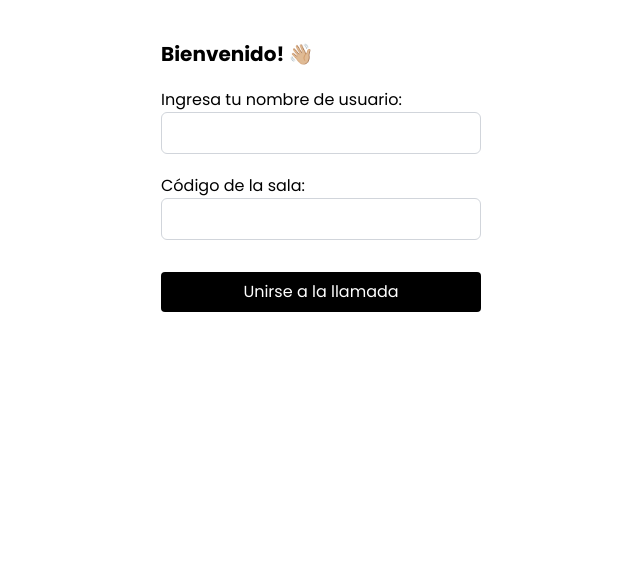
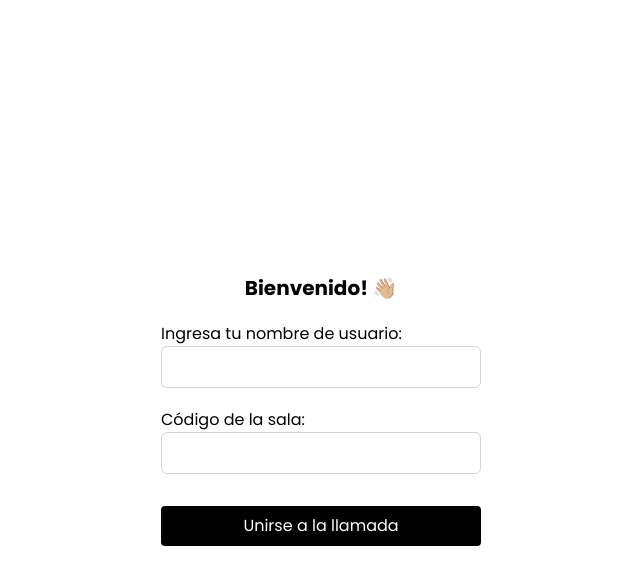
Before and after one commit to EdgarDev17/google-meetup, a Next.js app: page /lobby in a window 1280 px wide. Shown: the top 584 px of the page, without its empty margins (319-959 px from the left). Built offline with nearby package versions, Linux system fonts and the light colour scheme.

Commit message:
adding some animations

```diff
--- a/components/CameraPreview.js
+++ b/components/CameraPreview.js
@@ -3,8 +3,8 @@ import {useRef, useState, useEffect} from 'react'
 import {motion} from 'framer-motion'
 
 export default function CameraPreview({handlePreview}) {
-    const [localVideoTrack, setLocalVideoTrack] = useState(null) // Este es el video del participante : LocalVideoTrack
-    const [videoTrackID, setVideoTrackID] = useState('') // el Id del video
+    const [localVideoTrack, setLocalVideoTrack] = useState(null) // Este es el video del participante: LocalVideoTrack
+    const [videoTrackID, setVideoTrackID] = useState('') // el ID del video
 
     const videoRef = useRef()
 
--- a/components/Form.js
+++ b/components/Form.js
@@ -1,6 +1,7 @@
 import React from 'react'
 import Button from './buttons/Button'
 import Title from './Title';
+import {motion} from "framer-motion"
 
 function Form({
                   username,
@@ -11,11 +12,14 @@ function Form({
                   connecting,
               }) {
     return (
-        <div className='flex justify-center items-center'>
+        <motion.div
+            animate={{scale: [0.3, 1]}}
+            transition={{ease: "easeIn", duration: 0.5}}
+        >
             <form onSubmit={handleSubmit}>
+                <h1 className='text-xl text-center font-bold my-5'>Bienvenido! 👋🏼</h1>
                 <div className={'flex flex-col my-5'}>
-                    <h1 className='text-xl font-bold my-5'>Bienvenido! 👋🏼</h1>
-                    <label className={'mr-3'} htmlFor="name">
+                    <label htmlFor="name">
                         Ingresa tu nombre de usuario:
                     </label>
                     <input
@@ -48,14 +52,19 @@ function Form({
                     />
                 </div>
 
+                <motion.div
+                    whileHover={{scale: 1.1}}
+                >
                     <Button
                         type={'submit'}
                         disabled={connecting}
                         label={connecting ? 'Conectando...' : 'Unirse a la llamada'}
                     />
 
+                </motion.div>
+
             </form>
-        </div>
+        </motion.div>
     )
 }
 
--- a/components/VideoChat.js
+++ b/components/VideoChat.js
@@ -92,6 +92,7 @@ function VideoChat() {
         )
     } else {
         render = (
+            <div className={'w-full h-screen flex justify-center items-center'}>
                 <Form
                     username={username}
                     handleSubmit={handleSumbit}
@@ -100,6 +101,7 @@ function VideoChat() {
                     handleUsernameChange={handleUserName}
                     handleRoomNameChange={handleRoomName}
                 />
+            </div>
         )
     }
 
--- a/pages/index.js
+++ b/pages/index.js
@@ -8,7 +8,6 @@ import {motion} from "framer-motion"
 
 function Home() {
     const [showPreview, setShowPreview] = useState(false)
-    const [isRoomFullScreen, setIsRoomFullScreen] = useState(false)
 
     const handleCameraPreview = (isShown) => {
         setShowPreview(isShown)
@@ -66,6 +65,7 @@ function Home() {
                             </Link>
                         </div>
                     </div>
+
                     <motion.div
                         animate={{scale: [0.5, 1]}}
                         transition={{ease: "easeIn", duration: 0.5}}
```
Lines whose indentation alone changed are shown as unchanged.
